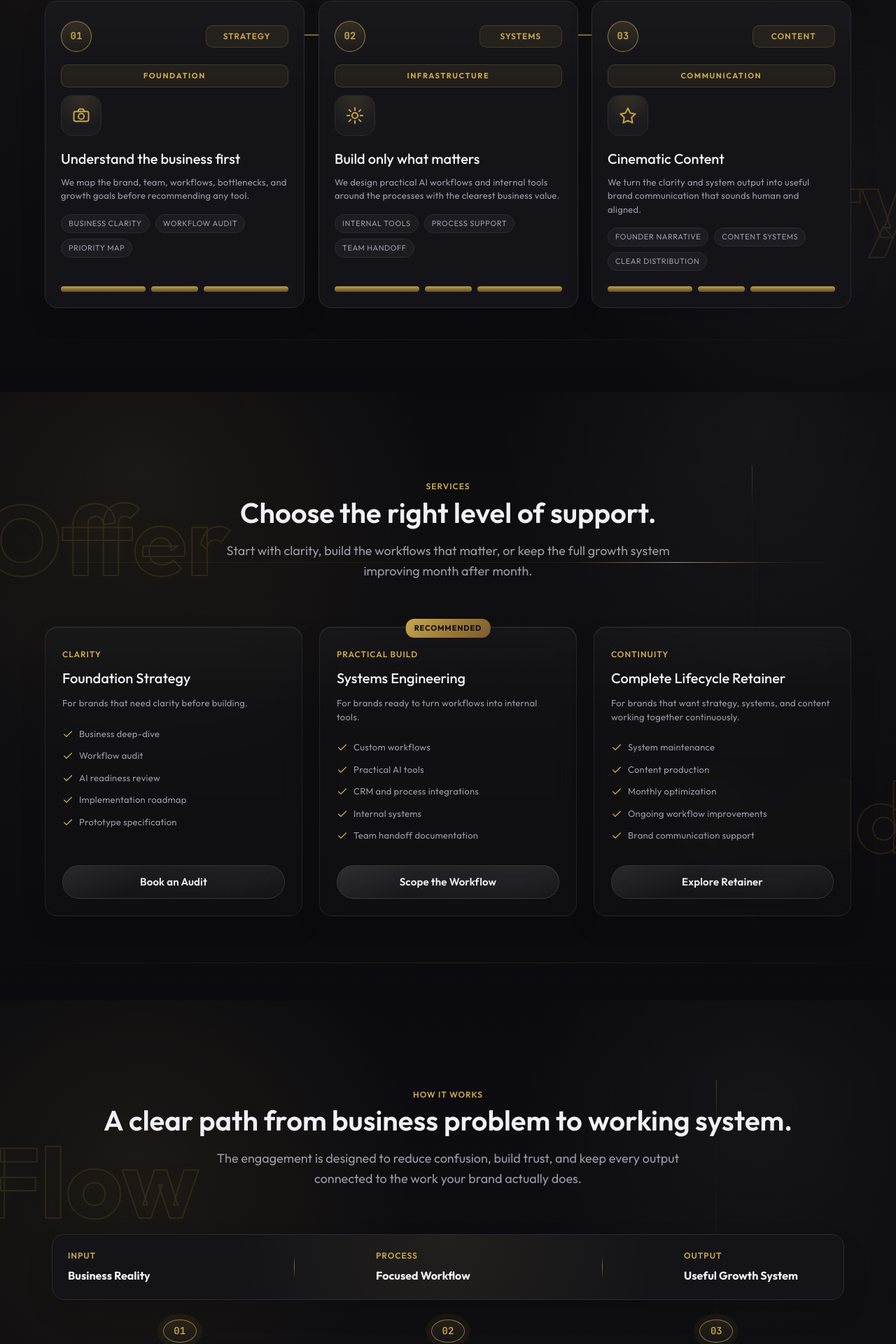
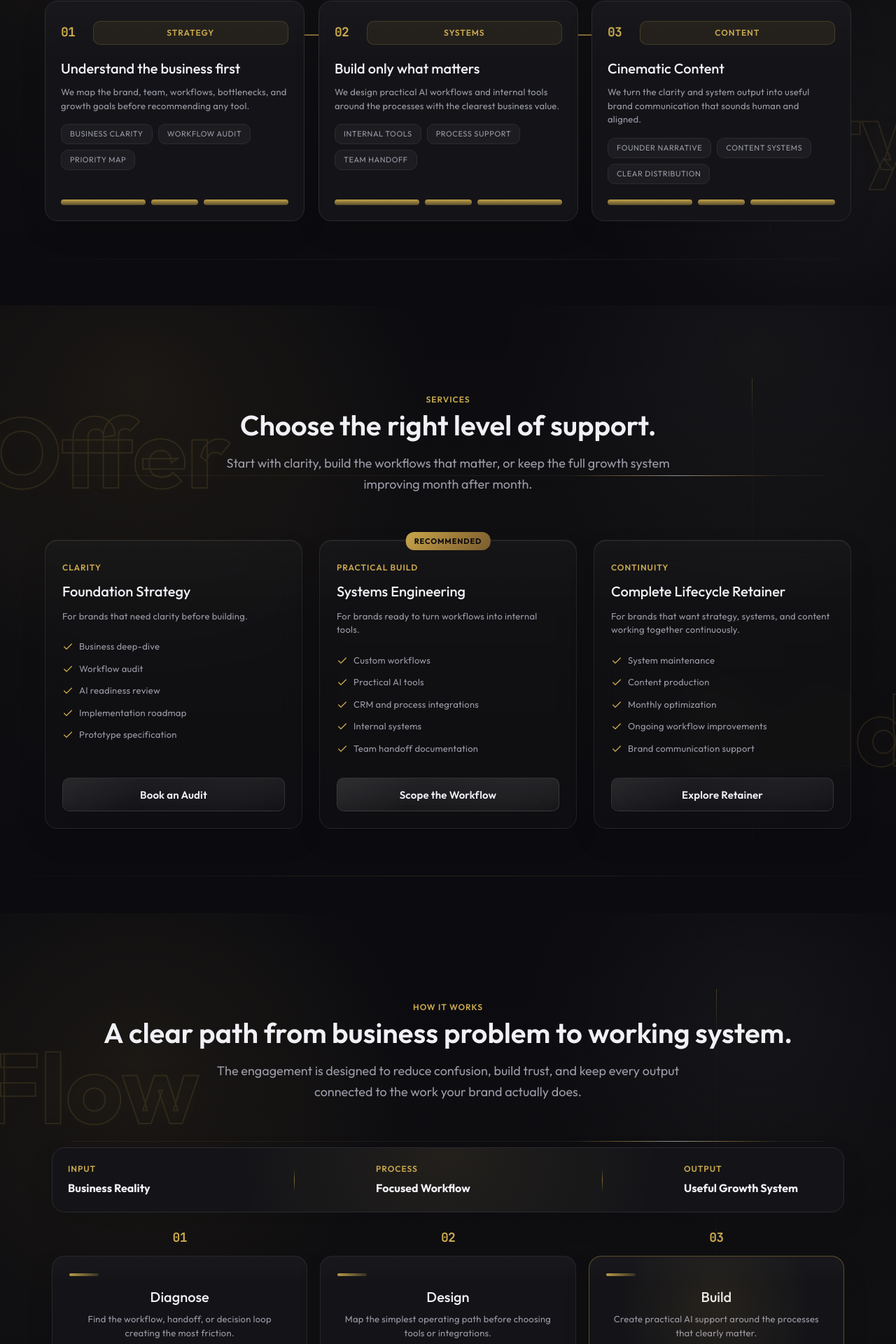
Before and after one commit to KaranChordia/kramaniti, a Next.js app in the folder website/: page / in a window 1280 px wide. Shown: the part 1855-3775 px from the top of the page at 70% size. Built offline with nearby package versions, Linux system fonts and the light colour scheme.

Commit message:
Refine homepage section label and button shapes

```diff
--- a/website/src/components/sections/Contact.module.css
+++ b/website/src/components/sections/Contact.module.css
@@ -181,6 +181,7 @@
 
 .submitBtn {
   margin-top: 8px;
+  border-radius: 10px;
 }
 
 .calendlyColumn {
@@ -230,7 +231,7 @@
   color: var(--text-primary);
   border: 1px solid rgba(201, 168, 76, 0.2);
   background: rgba(201, 168, 76, 0.08);
-  border-radius: 999px;
+  border-radius: 10px;
   padding: 8px 12px;
 }
 
--- a/website/src/components/sections/FounderPreview.module.css
+++ b/website/src/components/sections/FounderPreview.module.css
@@ -117,7 +117,7 @@
   min-height: 48px;
   margin-top: 28px;
   padding: 12px 22px;
-  border-radius: 999px;
+  border-radius: 10px;
   border: 1px solid rgba(201, 168, 76, 0.36);
   color: var(--text-primary);
   background: rgba(201, 168, 76, 0.08);
--- a/website/src/components/sections/Services.module.css
+++ b/website/src/components/sections/Services.module.css
@@ -253,6 +253,7 @@
 
 .tierCta {
   width: 100%;
+  border-radius: 10px;
 }
 
 @keyframes wordFloat {
--- a/website/src/components/sections/Story.module.css
+++ b/website/src/components/sections/Story.module.css
@@ -221,6 +221,7 @@
 }
 
 .stage {
+  --stage-number-width: 32px;
   position: relative;
   display: flex;
   flex-direction: column;
@@ -263,74 +264,44 @@
 }
 
 .stageHeader {
-  display: flex;
+  display: grid;
+  grid-template-columns: var(--stage-number-width) minmax(0, 1fr);
   align-items: center;
-  justify-content: space-between;
   gap: 14px;
-  margin-bottom: 18px;
+  margin-bottom: 20px;
 }
 
 .stageHeader :global(.micro-label) {
-  display: inline-flex;
+  display: flex;
   align-items: center;
   justify-content: center;
-  min-width: 118px;
+  width: 100%;
   min-height: 32px;
   border-radius: 10px;
   border: 1px solid rgba(201, 168, 76, 0.2);
   background: rgba(201, 168, 76, 0.08);
+  padding: 6px 12px;
   text-align: center;
 }
 
 .stageMarker {
-  width: 44px;
-  height: 44px;
   display: flex;
   align-items: center;
-  justify-content: center;
-  border-radius: 50%;
-  background: linear-gradient(180deg, rgba(201, 168, 76, 0.16), rgba(201, 168, 76, 0.04));
-  border: 1px solid rgba(201, 168, 76, 0.6);
-  animation: markerPulse 4s ease-in-out infinite;
+  justify-content: flex-start;
+  width: var(--stage-number-width);
+  align-self: center;
 }
 
 .stageNumber {
+  display: block;
   font-family: var(--font-jetbrains-mono), monospace;
-  font-size: 14px;
+  font-size: 18px;
+  line-height: 1;
+  font-variant-numeric: tabular-nums;
   color: var(--color-burnished-gold);
   font-weight: 700;
-}
-
-.iconBadge {
-  width: 58px;
-  height: 58px;
-  border-radius: 16px;
-  display: flex;
-  align-items: center;
-  justify-content: center;
-  background:
-    radial-gradient(circle at top, rgba(201, 168, 76, 0.15), transparent 70%),
-    rgba(255, 255, 255, 0.03);
-  border: 1px solid var(--border-subtle);
-  margin-bottom: 18px;
-  transform: translateY(0);
-  transition: transform 300ms ease, border-color 300ms ease, background 300ms ease;
-  animation: iconFloat 5.5s ease-in-out infinite;
-}
-
-.stage:hover .iconBadge {
-  transform: translateY(-2px);
-  border-color: rgba(201, 168, 76, 0.32);
-}
-
-.iconBadge svg {
-  width: 28px;
-  height: 28px;
-  fill: none;
-  stroke: var(--color-burnished-gold);
-  stroke-width: 1.7;
-  stroke-linecap: round;
-  stroke-linejoin: round;
+  letter-spacing: -0.04em;
+  transform: translateY(-1px);
 }
 
 .stage h4 {
@@ -339,26 +310,6 @@
 
 .stage p {
   margin: 0;
-}
-
-.flowChip {
-  display: inline-flex;
-  align-items: center;
-  justify-content: center;
-  align-self: stretch;
-  min-height: 32px;
-  margin-bottom: 12px;
-  font-family: var(--font-inter), sans-serif;
-  font-size: 11px;
-  font-weight: 700;
-  letter-spacing: 0.14em;
-  text-transform: uppercase;
-  color: var(--color-burnished-gold);
-  background: rgba(201, 168, 76, 0.08);
-  border: 1px solid rgba(201, 168, 76, 0.2);
-  border-radius: 10px;
-  padding: 6px 12px;
-  text-align: center;
 }
 
 .tagRow {
@@ -377,8 +328,8 @@
   color: var(--text-secondary);
   background: rgba(255, 255, 255, 0.04);
   border: 1px solid var(--border-subtle);
-  border-radius: 999px;
-  padding: 7px 10px;
+  border-radius: 10px;
+  padding: 8px 12px;
 }
 
 .metricRail {
@@ -416,26 +367,6 @@
   }
 }
 
-@keyframes markerPulse {
-  0%,
-  100% {
-    box-shadow: 0 0 0 0 rgba(201, 168, 76, 0.08);
-  }
-  50% {
-    box-shadow: 0 0 0 10px rgba(201, 168, 76, 0);
-  }
-}
-
-@keyframes iconFloat {
-  0%,
-  100% {
-    transform: translateY(0);
-  }
-  50% {
-    transform: translateY(-3px);
-  }
-}
-
 @keyframes stageLift {
   0% {
     opacity: 0;
@@ -451,8 +382,6 @@
   .header,
   .rail,
   .stage,
-  .stageMarker,
-  .iconBadge,
   .railVisible::after {
     animation: none !important;
     transition: none !important;
--- a/website/src/components/sections/Story.tsx
+++ b/website/src/components/sections/Story.tsx
@@ -9,7 +9,6 @@ const epochs = [
     number: '01',
     years: 'Strategy',
     title: 'Understand the business first',
-    flow: 'Foundation',
     description: 'We map the brand, team, workflows, bottlenecks, and growth goals before recommending any tool.',
     tags: ['Business clarity', 'Workflow audit', 'Priority map']
   },
@@ -17,7 +16,6 @@ const epochs = [
     number: '02',
     years: 'Systems',
     title: 'Build only what matters',
-    flow: 'Infrastructure',
     description: 'We design practical AI workflows and internal tools around the processes with the clearest business value.',
     tags: ['Internal tools', 'Process support', 'Team handoff']
   },
@@ -25,38 +23,10 @@ const epochs = [
     number: '03',
     years: 'Content',
     title: 'Cinematic Content',
-    flow: 'Communication',
     description: 'We turn the clarity and system output into useful brand communication that sounds human and aligned.',
     tags: ['Founder narrative', 'Content systems', 'Clear distribution']
   }
 ];
-
-function StageIcon({ kind }: { kind: 'camera' | 'gear' | 'spark' }) {
-  if (kind === 'camera') {
-    return (
-      <svg viewBox="0 0 24 24" aria-hidden="true">
-        <rect x="3" y="7" width="18" height="12" rx="2" />
-        <path d="M8 7l1.5-3h5L16 7" />
-        <circle cx="12" cy="13" r="3.5" />
-      </svg>
-    );
-  }
-
-  if (kind === 'gear') {
-    return (
-      <svg viewBox="0 0 24 24" aria-hidden="true">
-        <circle cx="12" cy="12" r="3.5" />
-        <path d="M12 2.5v3M12 18.5v3M4.9 4.9l2.1 2.1M17 17l2.1 2.1M2.5 12h3M18.5 12h3M4.9 19.1l2.1-2.1M17 7l2.1-2.1" />
-      </svg>
-    );
-  }
-
-  return (
-    <svg viewBox="0 0 24 24" aria-hidden="true">
-      <path d="M12 3l2.9 5.9L21 10l-4.5 4.4L17.6 21 12 18l-5.6 3 1.1-6.6L3 10l6.1-1.1L12 3z" />
-    </svg>
-  );
-}
 
 export function Story() {
   const [ref, isVisible] = useIntersectionObserver({ threshold: 0.1, freezeOnceVisible: true });
@@ -97,12 +67,6 @@ export function Story() {
                   <span className="micro-label">{epoch.years}</span>
                 </div>
 
-                <div className={styles.flowChip}>{epoch.flow}</div>
-
-                <div className={styles.iconBadge}>
-                  <StageIcon kind={index === 0 ? 'camera' : index === 1 ? 'gear' : 'spark'} />
-                </div>
-
                 <h4>{epoch.title}</h4>
                 <p className="text-secondary caption">{epoch.description}</p>
 
--- a/website/src/components/sections/Workflows.module.css
+++ b/website/src/components/sections/Workflows.module.css
@@ -221,6 +221,7 @@
 }
 
 .pipelineNode {
+  --workflow-step-width: 36px;
   display: flex;
   flex-direction: column;
   align-items: center;
@@ -230,22 +231,21 @@
 }
 
 .nodeIconWrapper {
-  width: 48px;
-  height: 48px;
-  border-radius: 50%;
-  border: 1px solid rgba(201, 168, 76, 0.65);
   display: flex;
   align-items: center;
   justify-content: center;
-  background: linear-gradient(180deg, rgba(201, 168, 76, 0.12), rgba(255, 255, 255, 0.03));
-  box-shadow: 0 0 0 8px rgba(201, 168, 76, 0.06);
+  width: var(--workflow-step-width);
 }
 
 .nodeIcon {
   font-family: var(--font-jetbrains-mono), monospace;
-  font-size: 14px;
-  font-weight: 600;
+  display: block;
+  font-size: 18px;
+  font-weight: 700;
+  line-height: 1;
+  letter-spacing: -0.04em;
   color: var(--color-burnished-gold);
+  transform: translateY(-1px);
 }
 
 .nodeCard {
@@ -356,7 +356,7 @@
   color: var(--text-primary);
   border: 1px solid rgba(201, 168, 76, 0.18);
   background: rgba(201, 168, 76, 0.06);
-  border-radius: 999px;
+  border-radius: 10px;
   padding: 8px 12px;
 }
 
```
